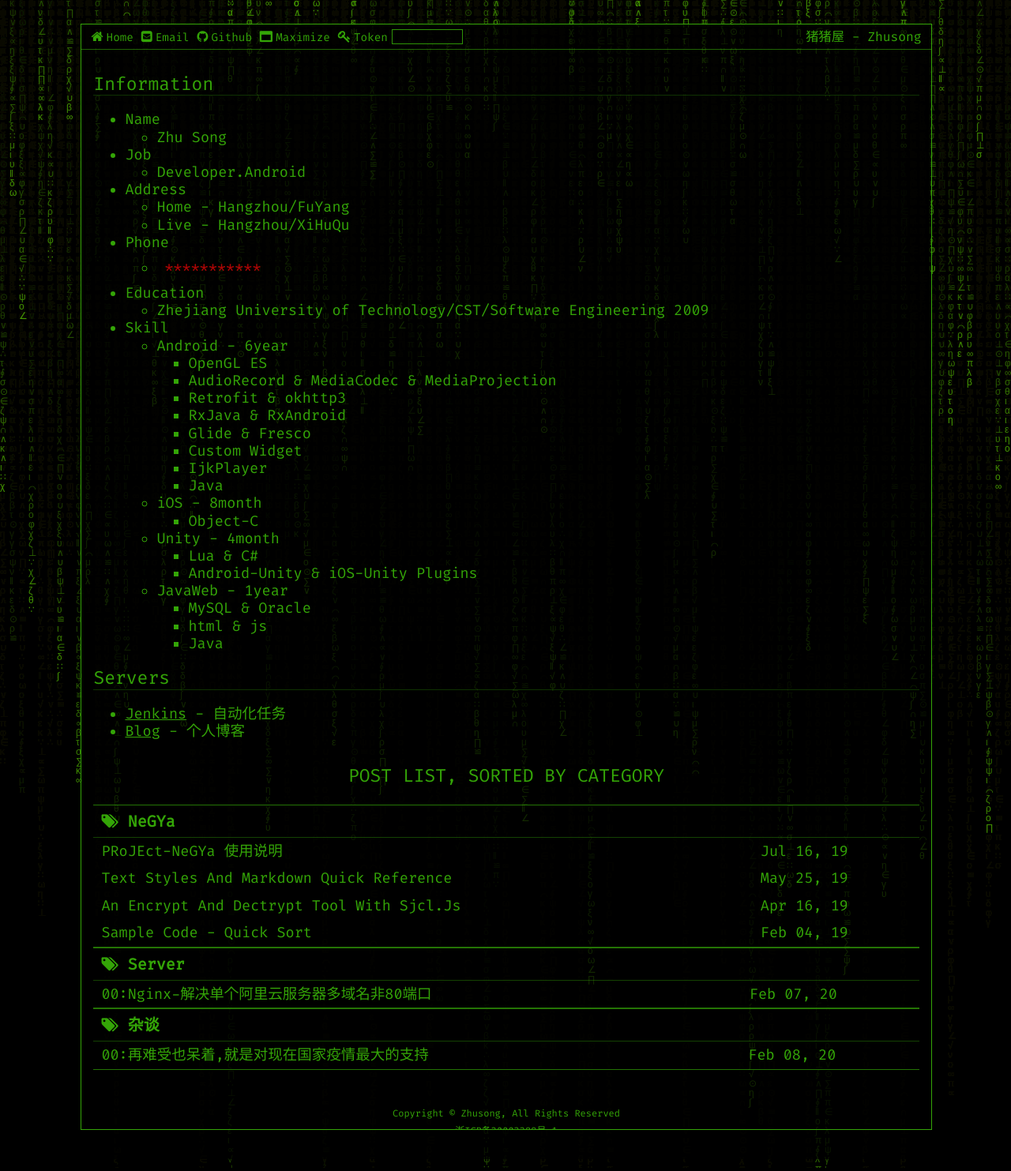
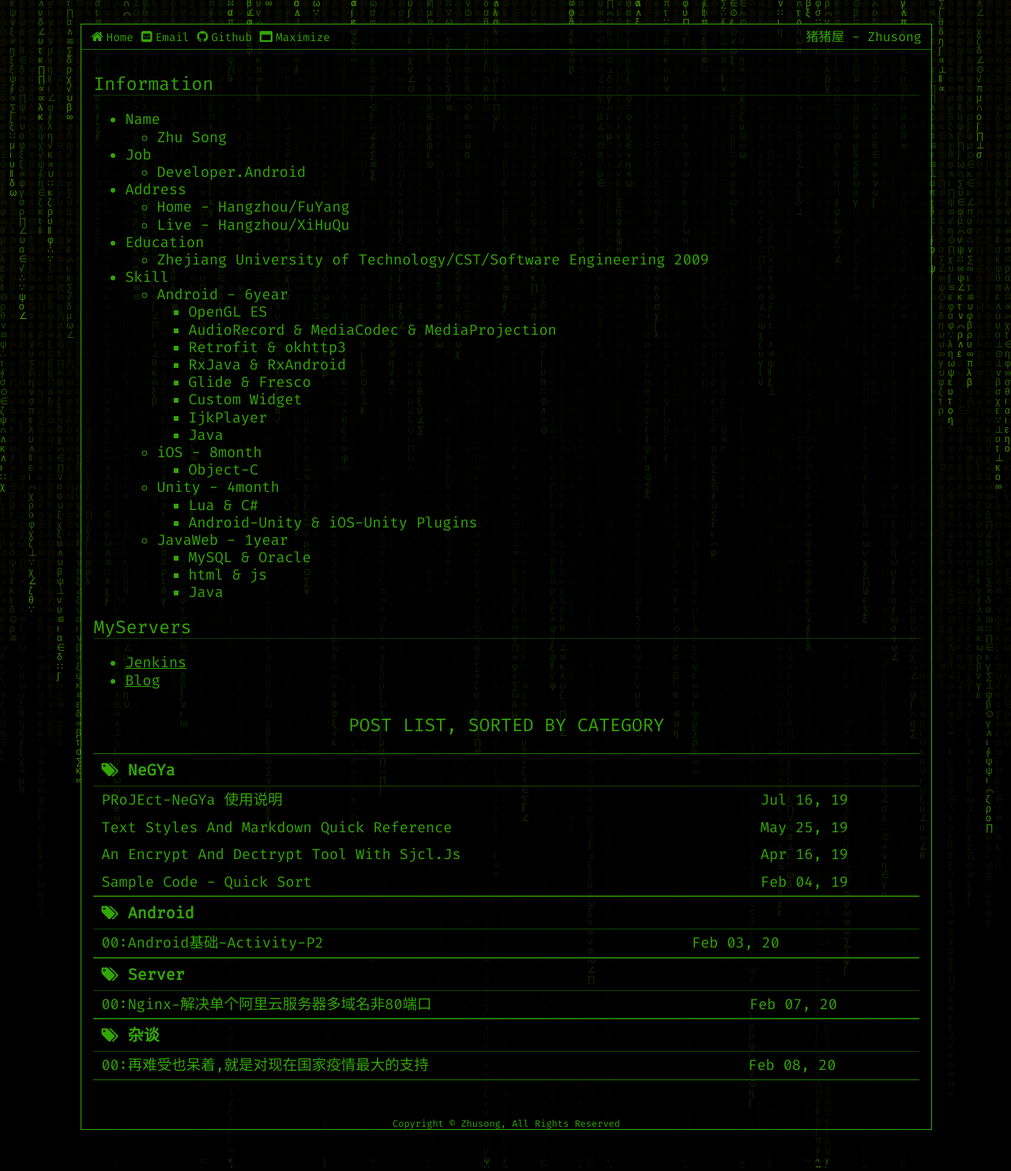
Before and after one commit to zhusonger/www.lasong.com.cn, a Jekyll site: the page built from pages/index.md, in a window 1280 px wide. Shown: the whole page at 79% size. Built offline with Jekyll 4.4.1, drawn with Linux system fonts in a browser that asks for light colours.

Commit message:
首页移除加密文本

```diff
--- a/pages/index.md
+++ b/pages/index.md
@@ -19,8 +19,6 @@
 * Address
 	* Home - Hangzhou/FuYang
 	* Live - Hangzhou/XiHuQu
-* Phone
-	* <p class="encrypted" id="A62fkfFGPDxgCQUIjpHrBQf0yAMhScO9HNlxjxsy+UjnmmNg==">***********</p>
 * Education
 	* Zhejiang University of Technology/CST/Software Engineering 2009
 * Skill
@@ -47,6 +45,6 @@
 		* Java
 
 
-##  Servers
-* <a href="http://jenkins.lasong.com.cn">Jenkins</a> - 自动化任务
-* <a href="https://blog.lasong.com.cn">Blog</a> - 个人博客
+## MyServers
+* <a href="http://jenkins.lasong.com.cn">Jenkins</a>
+* <a href="https://blog.lasong.com.cn">Blog</a>
```
Also changed, not shown: other parts of pages/index.md (+1 -1 lines), _posts/Android/2020-02-03-android-p2.md (added, +16 -0 lines).
